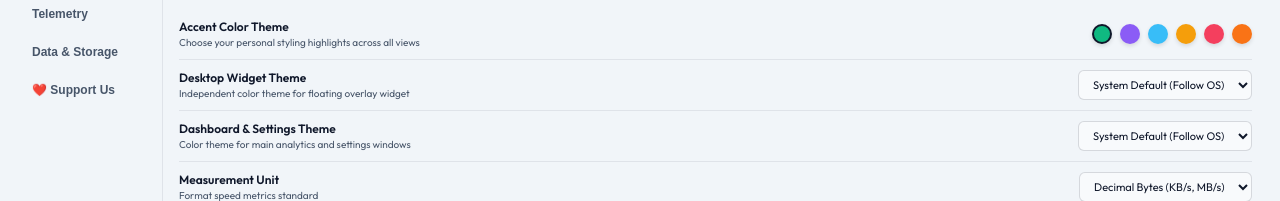
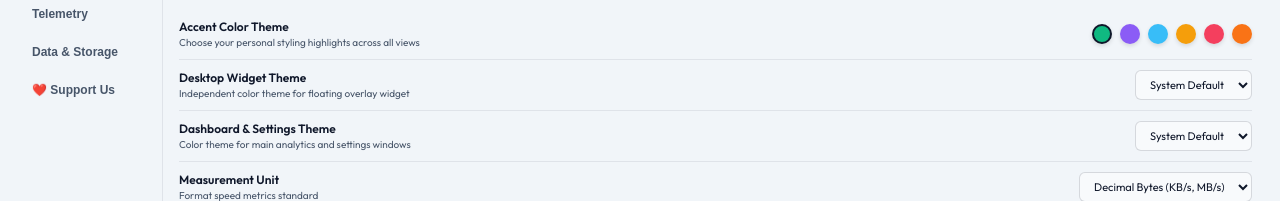
Before and after one commit to iharshraj1123/modern-internet-speed-meter, a SvelteKit app: page /settings in a window 1280 px wide. Both pictures are taken after a click on the button "Appearance". Shown: the part 165-366 px from the top of the page. Built offline with nearby package versions, Linux system fonts and the light colour scheme.

Commit message:
style: Rename System Default (Follow OS) option to System Default

```diff
--- a/src/routes/settings/+page.svelte
+++ b/src/routes/settings/+page.svelte
@@ -336,7 +336,7 @@
                 value={$settings.widgetTheme || $settings.theme || 'system'}
                 onchange={(e) => updateSetting("widgetTheme", e.target.value)}
               >
-                <option value="system">System Default (Follow OS)</option>
+                <option value="system">System Default</option>
                 <option value="dark">Dark Theme</option>
                 <option value="light">Light Theme</option>
               </select>
@@ -353,7 +353,7 @@
                 value={$settings.dashboardTheme || $settings.theme || 'system'}
                 onchange={(e) => updateSetting("dashboardTheme", e.target.value)}
               >
-                <option value="system">System Default (Follow OS)</option>
+                <option value="system">System Default</option>
                 <option value="dark">Dark Theme</option>
                 <option value="light">Light Theme</option>
               </select>
```
